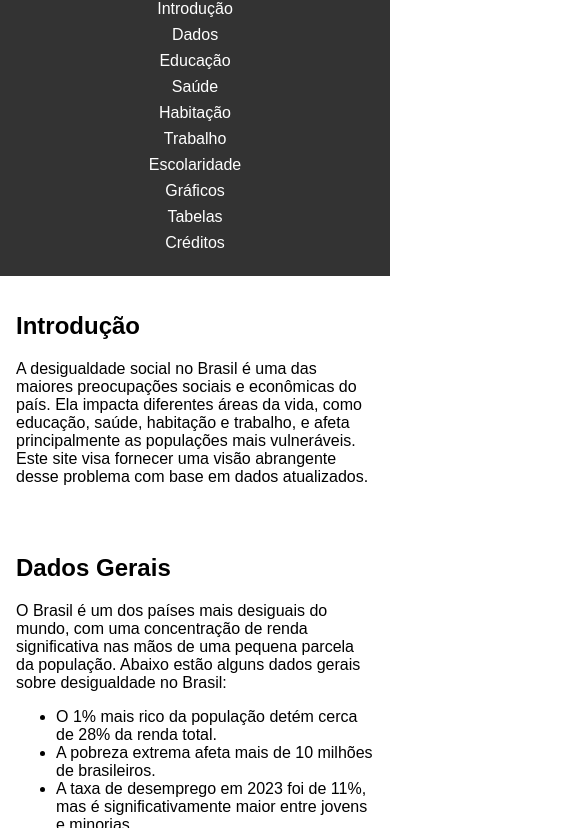
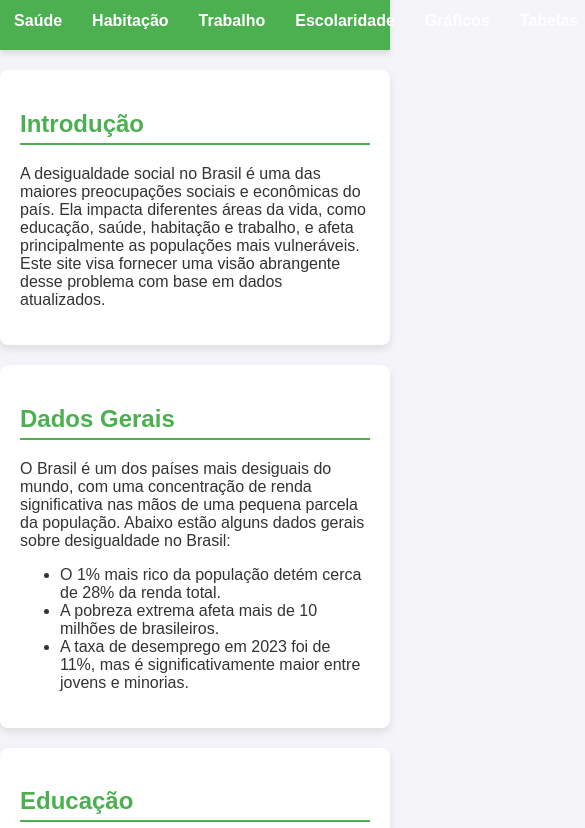
Before and after one commit to homem-de-programa/trabalho-de-matematica, a plain HTML site: page index.html in a window 390 px wide. Shown: the part 125-953 px from the top of the page, 585 px wide, since content can reach past the window. Drawn offline with nearby package versions, Linux system fonts and the light colour scheme.

Commit message:
Update style.css

```diff
--- a/style.css
+++ b/style.css
@@ -1,58 +1,65 @@
-/* Estilos gerais */
+/* Estilo global */
 body {
-    font-family: Arial, sans-serif;
+    font-family: 'Arial', sans-serif;
+    background-color: #f4f4f9;
+    color: #333;
     margin: 0;
     padding: 0;
-    box-sizing: border-box;
 }
 
-/* Header */
+/* Estilo do cabeçalho */
 header {
-    background-color: #333;
+    background-color: #4CAF50;
     color: white;
-    padding: 1em 0;
+    padding: 20px 0;
     text-align: center;
+    box-shadow: 0 4px 6px rgba(0, 0, 0, 0.1);
 }
 
 nav ul {
-    list-style-type: none;
+    list-style: none;
     padding: 0;
+    display: flex;
+    justify-content: center;
+    margin: 0;
 }
 
 nav ul li {
-    display: inline;
-    margin-right: 1em;
+    margin: 0 15px;
 }
 
 nav ul li a {
     color: white;
     text-decoration: none;
+    font-weight: bold;
+    transition: color 0.3s ease;
 }
 
-/* Seções */
-section {
-    padding: 2em;
-    margin: 0 1em;
+nav ul li a:hover {
+    color: #ffd700;
 }
 
-/* Gráficos */
-#graficos {
-    text-align: center;
-    padding: 1em;
+/* Estilo das seções */
+section {
+    padding: 20px;
+    margin: 20px auto;
+    max-width: 900px;
+    background-color: white;
+    border-radius: 8px;
+    box-shadow: 0 4px 8px rgba(0, 0, 0, 0.1);
 }
 
-#graficos canvas {
-    max-width: 100%;
-    height: auto;
-    display: block;
-    margin: 1em auto; /* Adiciona margem entre os gráficos */
+h2 {
+    color: #4CAF50;
+    border-bottom: 2px solid #4CAF50;
+    padding-bottom: 5px;
 }
 
-/* Tabelas */
+/* Estilo das tabelas */
 table {
     width: 100%;
     border-collapse: collapse;
-    margin: 1em 0;
+    margin-top: 20px;
 }
 
 table, th, td {
@@ -60,45 +67,25 @@ table, th, td {
 }
 
 th, td {
-    padding: 0.5em;
-    text-align: center;
+    padding: 12px;
+    text-align: left;
 }
 
 th {
-    background-color: #f4f4f4;
+    background-color: #f4f4f9;
 }
 
-/* Rodapé */
+/* Estilo do rodapé */
 footer {
     background-color: #333;
     color: white;
     text-align: center;
-    padding: 1em 0;
+    padding: 10px 0;
+    position: relative;
+    bottom: 0;
+    width: 100%;
 }
 
-/* Media Queries */
-@media (max-width: 768px) {
-    nav ul li {
-        display: block;
-        margin-bottom: 0.5em;
-    }
-
-    section {
-        margin: 0;
-        padding: 1em;
-    }
+footer p {
+    margin: 0;
 }
-
-@media (max-width: 480px) {
-    header {
-        padding: 0.5em;
-    }
-
-    nav ul li {
-        margin-right: 0;
-    }
-
-    table, th, td {
-        font-size: 0.9em;
-    }
-}
```
